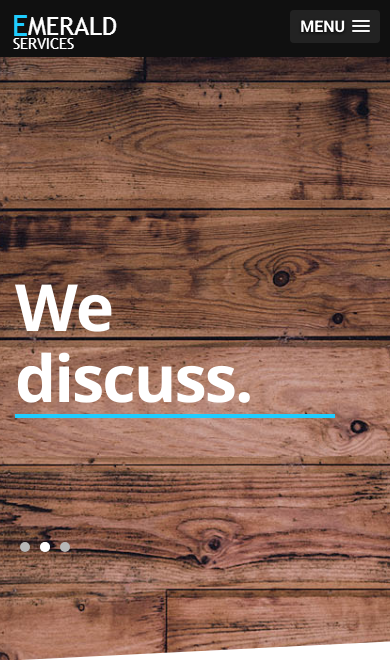
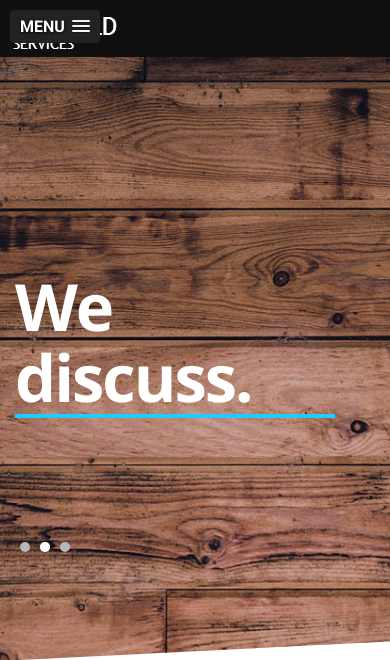
Before and after one commit to shrenicshah/Emerald, a PHP site: page / in a window 390 px wide. Shown: the top 660 px of the page. Run offline with PHP 8.4, Linux system fonts and the light colour scheme.

Commit message:
Trying to fix mobile nav

```diff
--- a/css/slicknav.css
+++ b/css/slicknav.css
@@ -2,7 +2,7 @@
     Mobile Menu Core Style
 */
 
-.slicknav_btn { position: relative; display: block; vertical-align: middle; float: right; padding: 0.438em 0.625em 0.438em 0.625em; line-height: 1.125em; cursor: pointer; }
+.slicknav_btn { position: fixed; display: block; vertical-align: middle; float: right; padding: 0.438em 0.625em 0.438em 0.625em; line-height: 1.125em; cursor: pointer; }
 .slicknav_menu  .slicknav_menutxt { display: block; line-height: 1.188em; float: left; }
 .slicknav_menu .slicknav_icon { float: left; margin: 0.188em 0 0 0.438em; }
 .slicknav_menu .slicknav_no-text { margin: 0 }
```
